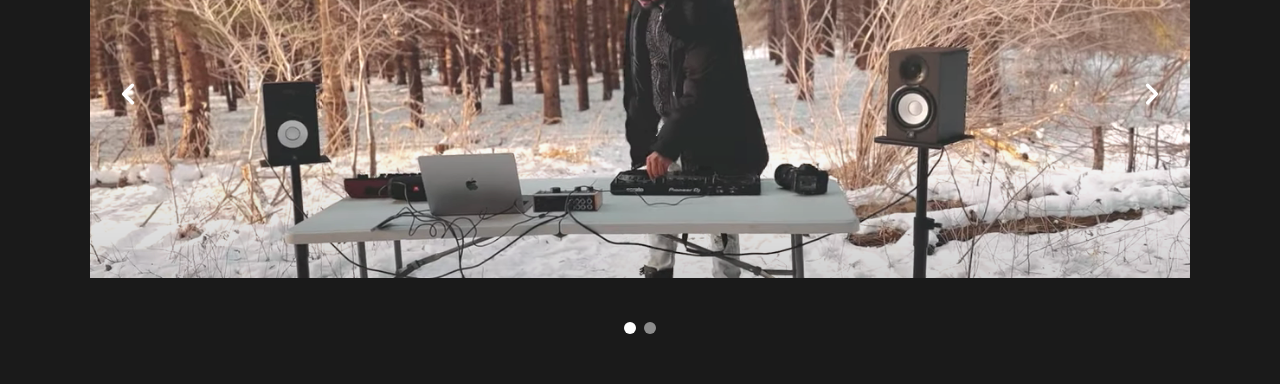
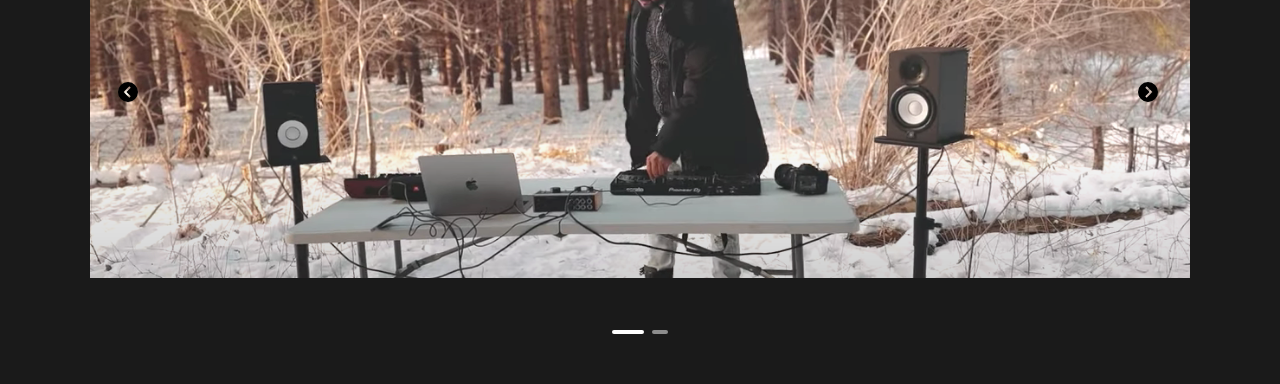
Before and after one commit to harpreetkour35/rk-frontend, a React (Create React App) app: page / in a window 1280 px wide. Shown: the part 280-664 px from the top of the page. Built offline with nearby package versions, Linux system fonts and the light colour scheme.

Commit message:
changed carousal arrow icon

```diff
--- a/src/components/Carousal.jsx
+++ b/src/components/Carousal.jsx
@@ -1,4 +1,4 @@
-import { Carousel } from "@material-tailwind/react";
+import { Carousel, IconButton } from "@material-tailwind/react";
 import ssImage1 from "../assets/ss1.png";
 import ssImage2 from "../assets/ss2.png";
 
@@ -9,67 +9,47 @@ export function CarouselCustomArrows() {
       className="rounded-xl w-full h-[32rem]"
       autoplayDelay={2500}
       loop
-      // navigation={({ setActiveIndex, activeIndex, length }) => (
-      //   <div className="absolute bottom-4 left-2/4 z-50 flex -translate-x-2/4 gap-2">
-      //     {new Array(length).fill("").map((_, i) => (
-      //       <span
-      //         key={i}
-      //         className={`block h-1 cursor-pointer rounded-2xl transition-all content-[''] ${
-      //           activeIndex === i ? "w-8 bg-white" : "w-4 bg-white/50"
-      //         }`}
-      //         onClick={() => setActiveIndex(i)}
-      //       />
-      //     ))}
-      //   </div>
-      // )}
-      // prevArrow={({ handlePrev }) => (
-      //   <IconButton
-      //     variant="text"
-      //     color="white"
-      //     size="lg"
-      //     onClick={handlePrev}
-      //     className="!absolute top-2/4 left-4 -translate-y-2/4"
-      //   >
-      //     <svg
-      //       xmlns="http://www.w3.org/2000/svg"
-      //       fill="none"
-      //       viewBox="0 0 24 24"
-      //       strokeWidth={2}
-      //       stroke="currentColor"
-      //       className="h-6 w-6"
-      //     >
-      //       <path
-      //         strokeLinecap="round"
-      //         strokeLinejoin="round"
-      //         d="M10.5 19.5L3 12m0 0l7.5-7.5M3 12h18"
-      //       />
-      //     </svg>
-      //   </IconButton>
-      // )}
-      // nextArrow={({ handleNext }) => (
-      //   <IconButton
-      //     variant="text"
-      //     color="white"
-      //     size="lg"
-      //     onClick={handleNext}
-      //     className="!absolute top-2/4 !right-4 -translate-y-2/4"
-      //   >
-      //     <svg
-      //       xmlns="http://www.w3.org/2000/svg"
-      //       fill="none"
-      //       viewBox="0 0 24 24"
-      //       strokeWidth={2}
-      //       stroke="currentColor"
-      //       className="h-6 w-6"
-      //     >
-      //       <path
-      //         strokeLinecap="round"
-      //         strokeLinejoin="round"
-      //         d="M13.5 4.5L21 12m0 0l-7.5 7.5M21 12H3"
-      //       />
-      //     </svg>
-      //   </IconButton>
-      // )}
+      navigation={({ setActiveIndex, activeIndex, length }) => (
+        <div className="absolute bottom-4 left-2/4 z-50 flex -translate-x-2/4 gap-2">
+          {new Array(length).fill("").map((_, i) => (
+            <span
+              key={i}
+              className={`block h-1 cursor-pointer rounded-2xl transition-all content-[''] ${
+                activeIndex === i ? "w-8 bg-white" : "w-4 bg-white/50"
+              }`}
+              onClick={() => setActiveIndex(i)}
+            />
+          ))}
+        </div>
+      )}
+      prevArrow={({ handlePrev }) => {
+        return (
+          <IconButton
+            variant="text"
+            color="white"
+            size="lg"
+            onClick={handlePrev}
+            className="!absolute top-2/4 left-4 -translate-y-2/4"
+          >
+            <svg xmlns="http://www.w3.org/2000/svg" width="24" height="24">
+              <path d="M10 20A10 10 0 1 0 0 10a10 10 0 0 0 10 10zm1.289-15.7 1.422 1.4-4.3 4.344 4.289 4.245-1.4 1.422-5.714-5.648z" />
+            </svg>
+          </IconButton>
+        );
+      }}
+      nextArrow={({ handleNext }) => (
+        <IconButton
+          variant="text"
+          color="white"
+          size="lg"
+          onClick={handleNext}
+          className="!absolute top-2/4 !right-4 -translate-y-2/4"
+        >
+          <svg xmlns="http://www.w3.org/2000/svg" width="24" height="24">
+            <path d="M10 20A10 10 0 1 0 0 10a10 10 0 0 0 10 10zM8.711 4.3l5.7 5.766L8.7 15.711l-1.4-1.422 4.289-4.242-4.3-4.347z" />
+          </svg>
+        </IconButton>
+      )}
     >
       <img src={ssImage1} alt="img 1" className="w-full object-cover" />
       <img src={ssImage2} alt="ima 2" className="w-full object-cover" />
```
